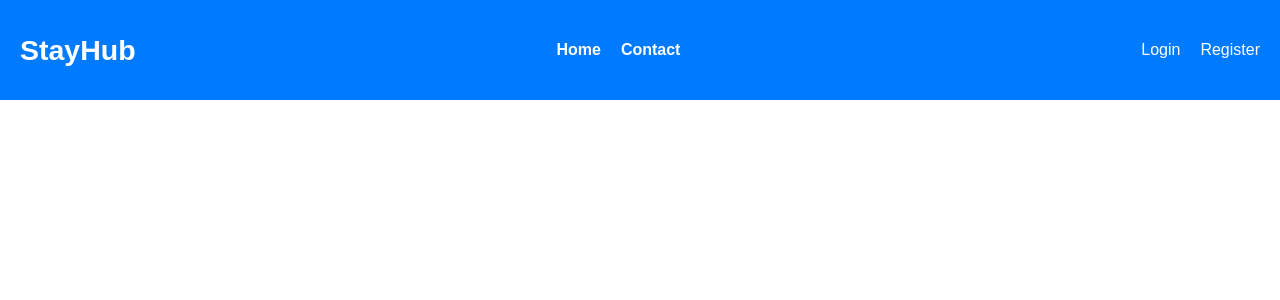
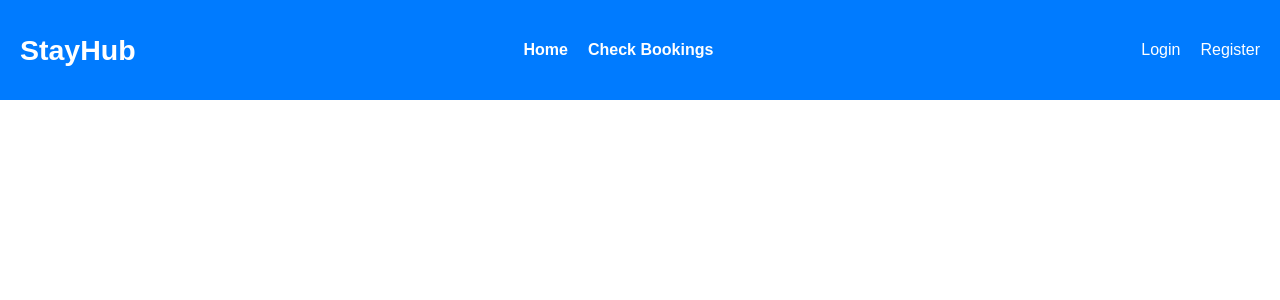
Before and after one commit to Robofish996/HotelBookingApp, a PHP site: page /pages/hotels.php in a window 1280 px wide. Shown: the top 300 px of the page. Run offline with PHP 8.4, Linux system fonts and the light colour scheme; data that the repository does not hold is empty.

Commit message:
updating nav bar

```diff
--- a/index.php
+++ b/index.php
@@ -19,7 +19,7 @@
     <ul class="nav-links">
         <li><a href="<?php echo isset($_SESSION['user_id']) ? './pages/home.php' : './pages/login.php'; ?>">Home</a></li>
         <li><a href="<?php echo isset($_SESSION['user_id']) ? './pages/hotels.php' : './pages/login.php'; ?>">Hotels</a></li>
-        <li><a href="<?php echo isset($_SESSION['user_id']) ? '#' : './pages/login.php'; ?>">Contact Us</a></li>
+        <li><a href="<?php echo isset($_SESSION['user_id']) ? './pages/checkBooks.php' : './pages/checkBooks.php'; ?>">Check Bookings</a></li>
     </ul>
     <div class="user-buttons">
         <?php
--- a/pages/compare.php
+++ b/pages/compare.php
@@ -34,7 +34,7 @@ if (!$connection) {
         </div>
         <ul class="nav-links">
             <li><a href="../index.php">Home</a></li>
-            <li><a href="#">Contact</a></li>
+            <li><a href="checkBookings.php">Check Bookings</a></li>
         </ul>
         <div class="user-buttons">
             <?php
--- a/pages/hotels.php
+++ b/pages/hotels.php
@@ -41,7 +41,7 @@ mysqli_close($connection);
         </div>
         <ul class="nav-links">
             <li><a href="../index.php">Home</a></li>
-            <li><a href="#">Contact</a></li>
+            <li><a href="checkBookings.php">Check Bookings</a></li>
         </ul>
         <div class="user-buttons">
             <?php
```
